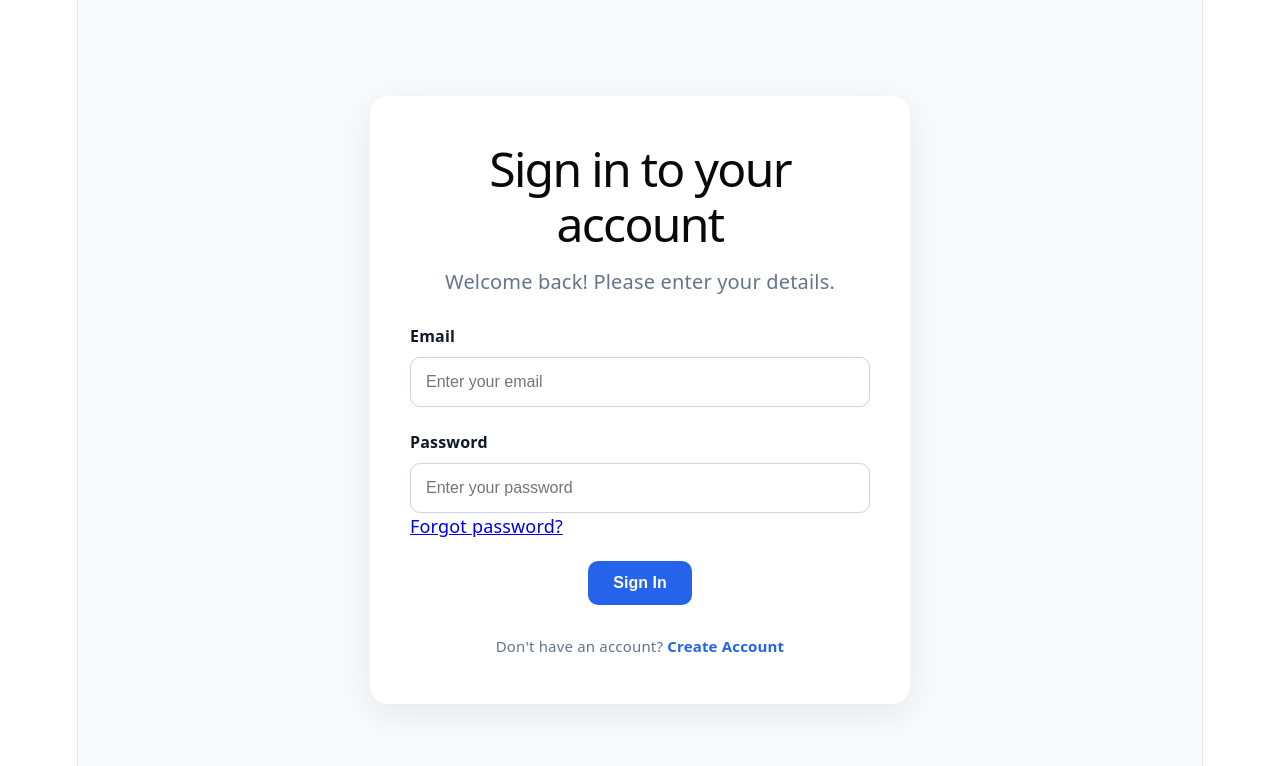
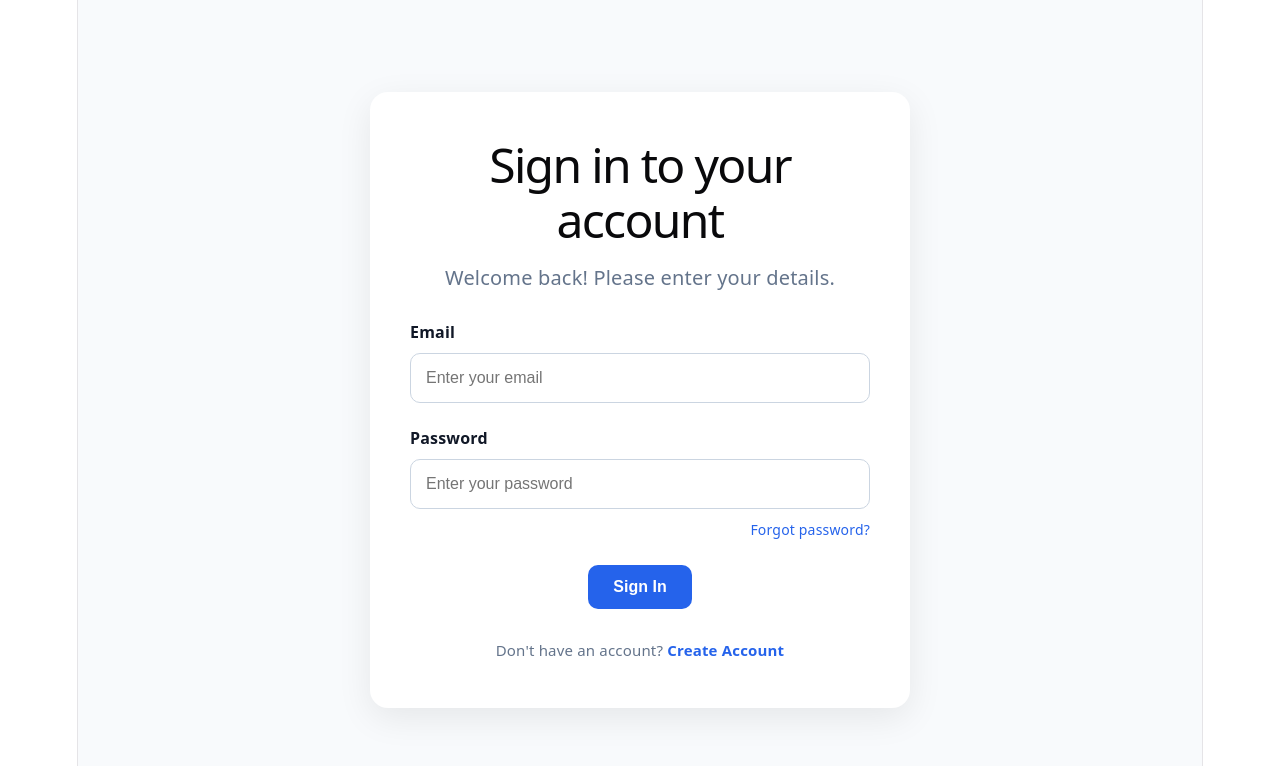
Before and after one commit to rs7556605-stack/CodeFolio, a React (Vite) app in the folder client/: page /login in a window 1280 px wide. Shown: the top 766 px of the page. Built offline with nearby package versions, Linux system fonts and the light colour scheme; no server answers.

Commit message:
Update App.css

```diff
--- a/client/src/App.css
+++ b/client/src/App.css
@@ -2720,3 +2720,29 @@
     width: 100%;
   }
 }
+
+.forgot-password-row {
+  display: flex;
+  justify-content: flex-end;
+  margin-top: 8px;
+}
+
+.forgot-password-row a {
+  color: #2563eb;
+  font-size: 14px;
+  font-weight: 500;
+  text-decoration: none;
+  transition: color 0.2s ease;
+}
+
+.forgot-password-row a:hover {
+  color: #1d4ed8;
+  text-decoration: underline;
+}
+
+.auth-message {
+  overflow-wrap: anywhere;
+  margin: 12px 0;
+  font-size: 14px;
+  line-height: 1.5;
+}
```
